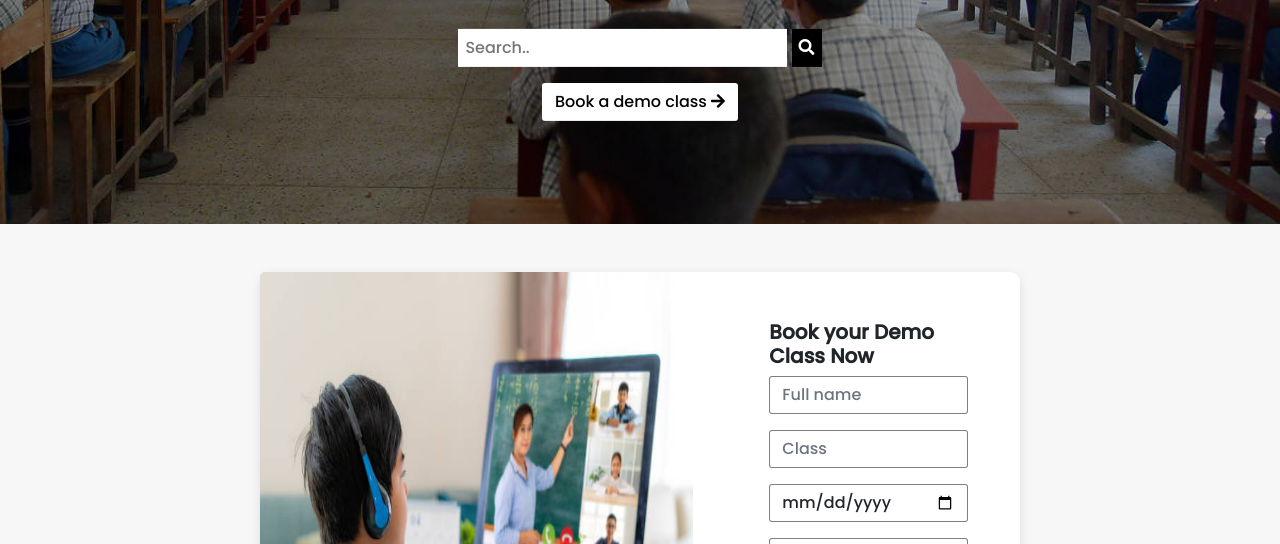
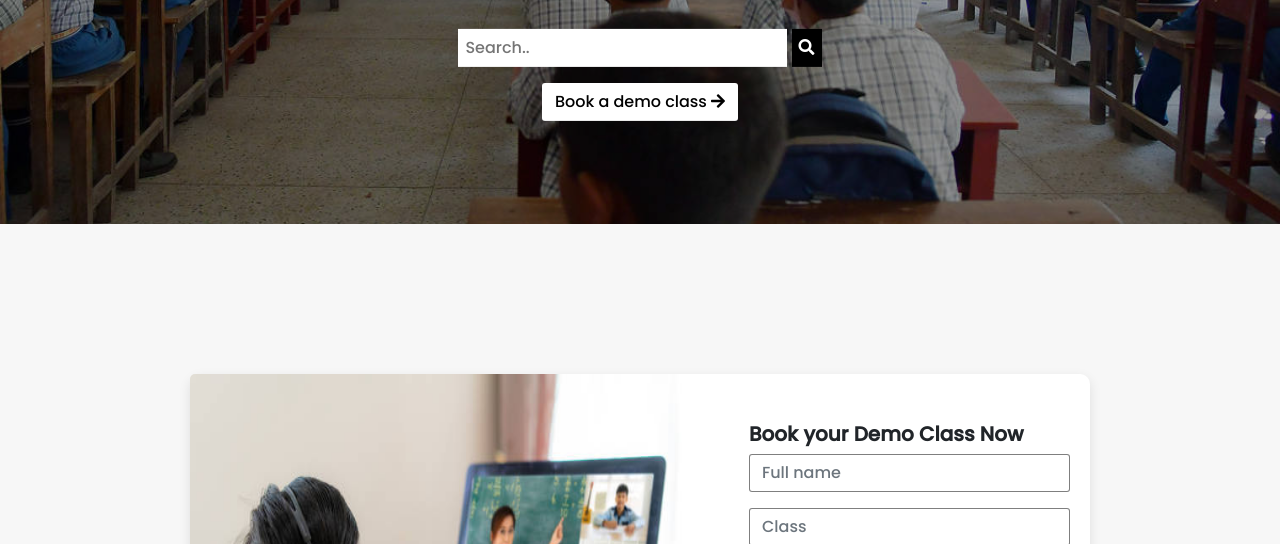
Before and after one commit to GauravRasal07/Signup-form, a plain HTML site: page index.html in a window 1280 px wide. Shown: the part 256-800 px from the top of the page. Drawn offline with nearby package versions, Linux system fonts and the light colour scheme.

Commit message:
all done

```diff
--- a/app.css
+++ b/app.css
@@ -345,3 +345,22 @@ body {
     position: relative;
   }
 }
+
+@media screen and (min-width: 1024px) {
+  .main {
+    width: 100vw;
+    height: 100vh;
+    display: flex;
+    align-items: center;
+    justify-content: center;
+  }
+
+  .signup-form {
+    min-width: 900px;
+    height: auto;
+    background: #fff;
+    border-radius: 10px;
+    box-sizing: border-box;
+    box-shadow: rgba(0, 0, 0, 0.1) 0px 4px 12px;
+  }
+}
--- a/index.html
+++ b/index.html
@@ -72,7 +72,7 @@
             </div>
           </div>
 
-          <div class="col-lg-5 left-form px-2 px-md-5">
+          <div class="col-lg-5 left-form px-2 px-md-3">
             <form class="pt-5">
               <h5 class="text-left">
                 <strong>Book your Demo Class Now </strong>
```
